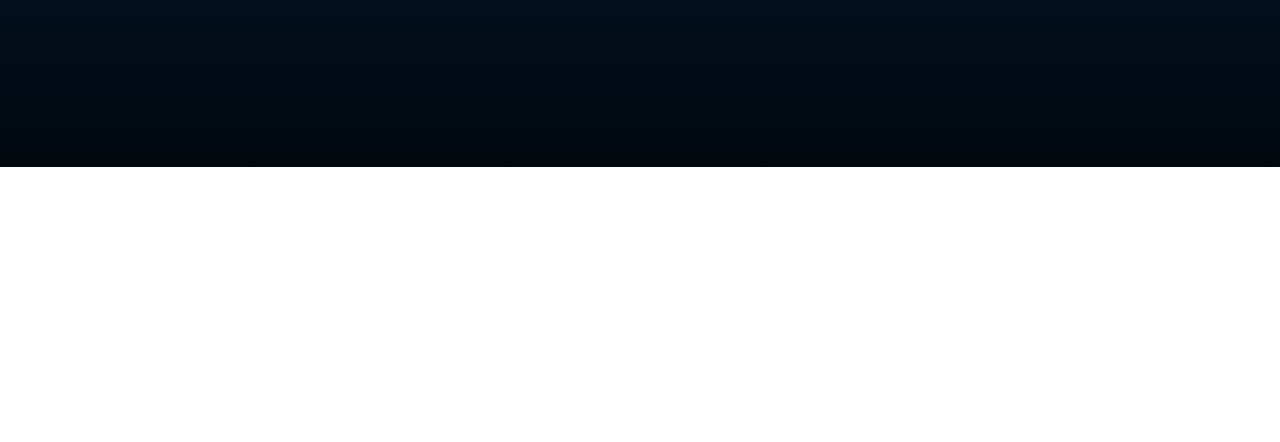
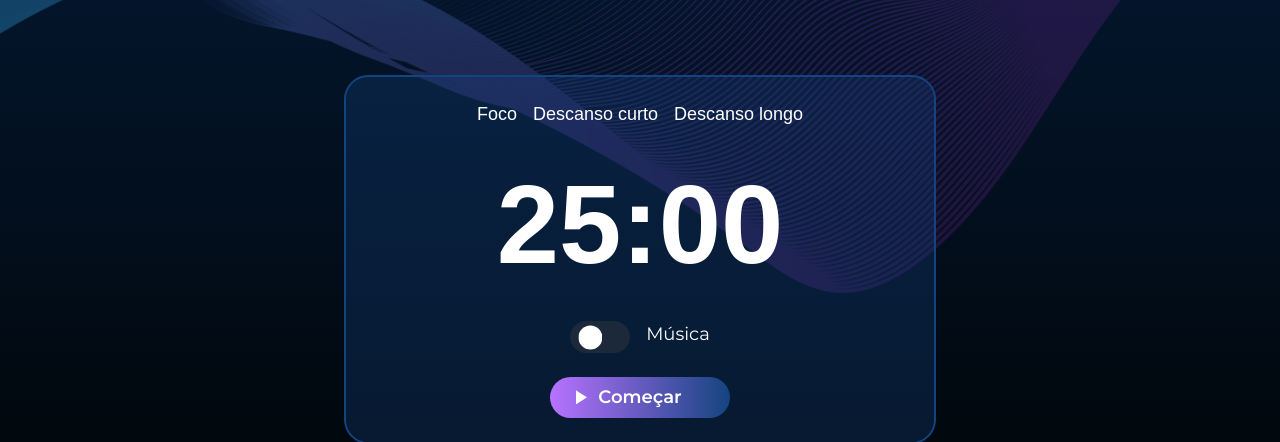
Before and after one commit to Yuric-Viana/fokus-pomodoro-training, a plain HTML site: page index.html in a window 1280 px wide. Shown: the part 633-1075 px from the top of the page. Before the commit the page ends 800 px from the top, so only its background shows below. Drawn offline with Linux system fonts and the light colour scheme; a web font is replaced by a local one.

Commit message:
feat: estruturar e estilizar seção card

```diff
--- a/index.html
+++ b/index.html
@@ -28,6 +28,29 @@
                 </figure>
             </div>
         </section>
+
+        <section id="card">
+            <div class="time-card container">
+                <ul class="type flex" role="list">
+                    <li class="type-option">Foco</li>
+                    <li class="type-option">Descanso curto</li>
+                    <li class="type-option">Descanso longo</li>
+                </ul>
+
+                <div id="timer" class="container">25:00</div>
+
+                <div id="go" class="grid gap-24">
+                    <div class="flex gap-16">
+                        <div class="input">
+                            <input type="checkbox" name="check" id="check">
+                        </div>
+                        <p>Música</p>
+                    </div>
+                    <button>Começar</button>
+                </div>
+            </div>
+
+        </section>
     </main>
 </body>
 
--- a/src/styles/main.css
+++ b/src/styles/main.css
@@ -1,4 +1,4 @@
-@import url('https://fonts.googleapis.com/css2?family=Unbounded:wght@200..900&display=swap');
+@import url('https://fonts.googleapis.com/css2?family=Montserrat:ital,wght@0,100..900;1,100..900&family=Unbounded:wght@200..900&display=swap');
 
 :root {
     --linear-buttons: linear-gradient(90deg, #B872FF, #144480);
@@ -6,22 +6,29 @@
     --blue-deep: #01080E;
     --blue-md: #041832;
     --blue-royal: #144480;
-    --bottom-cards: rgba(255, 255, 255, 0.5);
+    --bottom-cards: #1B293B;
     --stopwatch-bg: rgba(20, 68, 128, 0.3);
     --bottom-tasks: rgba(0, 244, 191, 0.4);
     --check: #02CDA1;
 
+    --ff-mont: "Montserrat", sans-serif;
+
+    --text-bold: 600 1.125rem/150% var(--ff-mont);
+    --text-md: 1.125rem/150% var(--ff-mont);
+    --label-mont: .78rem/150% var(--ff-mont);
+
     --ff: "Unbounded", sans-serif;
 
-    --heading-display: 4.3em/120% var(--ff);
-    --heading-lg: 1.625rem/120% var(--ff);
+    --heading-display: 7em var(--ff);
+    --heading-lg: 600 1.625rem/120% var(--ff);
     --heading: 2.488em/120% var(--ff);
     --heading-sm: 2.074em/120% var(--ff);
     --subtitle-lg: 1.728em/120% var(--ff);
     --subtitle: 1.44em/150% var(--ff);
-    --text-lg: 1.2em/150% var(--ff);
-    --text: 1.2em/150% var(--ff);
-    --label: .8em/150% var(--ff);
+    --text-lg: 600 1.125rem/150% var(--ff);
+    --text: 1.125rem/150% var(--ff);
+    --label-bold: bold .75em/150% var(--ff);
+    --label: .78rem/150% var(--ff);
 
     --px: 1.5rem;
 }
@@ -30,6 +37,10 @@
     margin: 0;
     padding: 0;
     box-sizing: border-box;
+}
+
+ul[role="list"] {
+    list-style: none;
 }
 
 [data-context="focus"] {
@@ -51,6 +62,8 @@ html {
 
 body {
     color: #FFFFFF;
+    min-height: 100vh;
+    background: url(../assets/pattern.png) no-repeat bottom/cover;
 }
 
 img {
@@ -84,12 +97,108 @@ img {
     }
 }
 
+#card {
+    & div.time-card {
+        margin-top: 3rem;
+        background-color: var(--stopwatch-bg);
+        width: 19.5rem;
+        padding: 1.5rem 1rem;
+        border-radius: 1.4rem;
+        outline: 2px solid var(--blue-royal);
+
+        & ul {
+            gap: .5rem;
+            justify-content: center;
+            align-items: center;
+
+            & li {
+                font: var(--label-mont);
+                white-space: nowrap;
+            }
+        }
+
+        & div#timer {
+            width: max-content;
+            font: 600 3.375rem var(--ff);
+            margin-block: 2rem;
+        }
+
+        & div#go {
+            justify-content: center;
+
+            & div:nth-child(1) {
+                justify-content: center;
+
+                & div.input {
+                    position: relative;
+                    width: max-content;
+                    background-color: var(--bottom-cards);
+                    width: 3.75rem;
+                    height: 2rem;
+                    border-radius: 10rem;
+                    transition: background-color 200ms ease-in-out;
+
+                    & input {
+                        position: absolute;
+                        width: 100%;
+                        height: 100%;
+                        opacity: 0;
+                    }
+
+                    &::before {
+                        content: "";
+                        background: url(../assets/icons/circle.svg) no-repeat center;
+                        width: 100%;
+                        height: 100%;
+                        position: absolute;
+                        transform: translateX(-.6rem);
+                        transition: transform 600ms ease;
+                    }
+
+                    &:has(input:checked) {
+                        background-color: #B872FF;
+
+                        &::before {
+                            transform: translateX(.6rem);
+                        }
+                    }
+                }
+
+                & p {
+                    font: var(--text-md);
+                }
+            }
+
+            & button {
+                all: unset;
+                width: 11.25rem;
+                background: var(--linear-buttons);
+                border-radius: 10rem;
+                padding-block: 0.45rem;
+                text-align: center;
+                font: var(--text-bold);
+                position: relative;
+
+                &::after {
+                    content: '';
+                    background: url(../assets/play_arrow.png) no-repeat;
+                    width: 1.8rem;
+                    height: 1.8rem;
+                    position: absolute;
+                    left: 1.6rem;
+                    top: .8rem;
+                }
+            }
+        }
+    }
+}
+
 @media (width >=48rem) {
     :root {
         --heading-lg: bold 3.3125rem/120% var(--ff);
     }
 
-    main#app {
+    #app {
         & section#banner {
             & div.display {
                 justify-content: center;
@@ -103,6 +212,33 @@ img {
                     }
                 }
             }
+        }
+    }
+
+    #card {
+        & div.time-card {
+            margin-top: 4rem;
+            padding: 1.5rem 5.5rem;
+            width: 36.75rem;
+
+            & ul {
+                gap: 1rem;
+
+                & li {
+                    font: var(--text);
+                }
+            }
+
+            & div#timer {
+                font: bold 7rem var(--ff);
+            }
+        }
+    }
+
+    #tasks {
+        & > div {
+            display: flex;
+            width: max-content;
         }
     }
 }
@@ -119,4 +255,10 @@ img {
             }
         }
     }
+
+    #card {
+        & div.time-card {
+            margin-top: 5rem;
+        }
+    }
 }
--- a/src/styles/utilitys.css
+++ b/src/styles/utilitys.css
@@ -8,8 +8,23 @@
     gap: .5rem;
 }
 
+.gap-16 {
+    gap: 1rem;
+}
+
 .gap-24 {
     gap: 1.5rem;
+}
+
+.text-bold {
+    font: var(--text-lg);
+}
+
+.type-selected {
+    font: var(--label-bold);
+    background-color: var(--blue-royal);
+    padding: .5rem;
+    border-radius: .6rem;
 }
 
 .flex {
@@ -24,7 +39,13 @@
     display: grid;
 }
 
-@media (width >= 80rem) {
+@media (width >=48rem) {
+    .type-selected {
+        font: var(--text-lg);
+    }
+}
+
+@media (width >=80rem) {
     .display {
         display: flex;
     }
```
Also changed, not shown: src/assets/icons/circle.svg (added).
